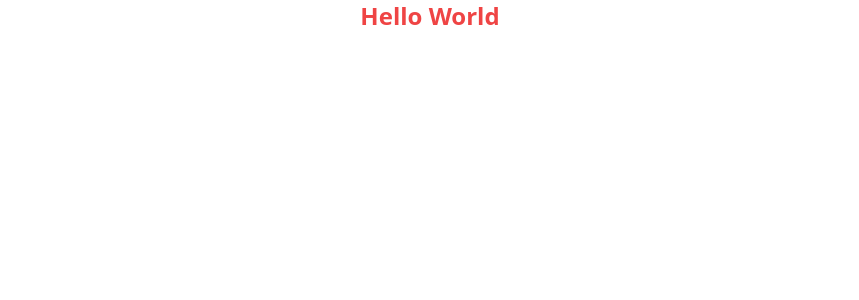
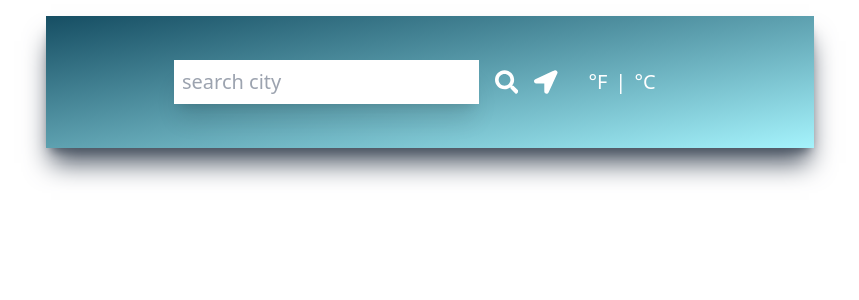
Before and after one commit to dslpz/react-weather, a React (Create React App) app in the folder my-app/: page / in a window 1280 px wide. Shown: the top 300 px of the page, without its empty margins (210-1069 px from the left). Built offline with nearby package versions, Linux system fonts and the light colour scheme.

Commit message:
adds component file and search bar

```diff
--- a/my-app/package.json
+++ b/my-app/package.json
@@ -8,6 +8,7 @@
     "@testing-library/user-event": "^13.5.0",
     "react": "^18.1.0",
     "react-dom": "^18.1.0",
+    "react-icons": "^4.4.0",
     "react-scripts": "5.0.1",
     "web-vitals": "^2.1.4"
   },
--- a/my-app/src/App.css
+++ b/my-app/src/App.css
@@ -1,38 +1,3 @@
-.App {
-  text-align: center;
+* {
+  cursor: pointer;
 }
-
-.App-logo {
-  height: 40vmin;
-  pointer-events: none;
-}
-
-@media (prefers-reduced-motion: no-preference) {
-  .App-logo {
-    animation: App-logo-spin infinite 20s linear;
-  }
-}
-
-.App-header {
-  background-color: #282c34;
-  min-height: 100vh;
-  display: flex;
-  flex-direction: column;
-  align-items: center;
-  justify-content: center;
-  font-size: calc(10px + 2vmin);
-  color: white;
-}
-
-.App-link {
-  color: #61dafb;
-}
-
-@keyframes App-logo-spin {
-  from {
-    transform: rotate(0deg);
-  }
-  to {
-    transform: rotate(360deg);
-  }
-}
--- a/my-app/src/App.js
+++ b/my-app/src/App.js
@@ -1,9 +1,12 @@
 import './App.css';
+import { FaBeer } from 'react-icons/fa';
+import Inputs from './components/Inputs';
+
 
 function App() {
   return (
-    <div className="App">
-     <h1 className= 'text-2xl font-bold text:red text-red-500'>Hello World</h1>
+    <div className="mx-auto max-w-screen-md bg-gradient-to-br from-cyan-900 to-cyan-200 h-fit shadow-xl shadow-gray-600 mt-4 py-5 px-32">
+      <Inputs />
     </div>
   );
 }
--- /dev/null
+++ b/my-app/src/components/Inputs.jsx
@@ -0,0 +1,27 @@
+import React from 'react'
+import {FaLocationArrow, FaSearch} from "react-icons/fa"
+
+
+
+const Inputs = () => {
+  return (
+    <div className="flex flex-row justify-center my-6">
+        <div className='flex flex-row w-3/4 items-center justify-center space-x-4'>
+
+            <input
+            type='text'
+            className='text-xl font-light focus:outline-none p-2 w-full shadow-xl capitalize placeholder:lowercase' placeholder='Search City'/>
+        <FaSearch size={30} className='text-white transition ease-out hover:scale-125'/>
+        <FaLocationArrow size={30} className='text-white transition ease-out hover:scale-125'/>
+        </div>
+
+        <div className='flex flex-row w-1/4 items-center justify-center'>
+            <button className='font-light text-xl text-white' name='imperial'>°F </button>
+            <p className='mx-2 text-white text-xl'> |</p>
+            <button className='font-light text-xl text-white' name='metric'>°C </button>
+        </div>
+    </div>
+  )
+}
+
+export default Inputs
```
Also changed, not shown: 1 other file (tests, documents, lock files or other folders).
